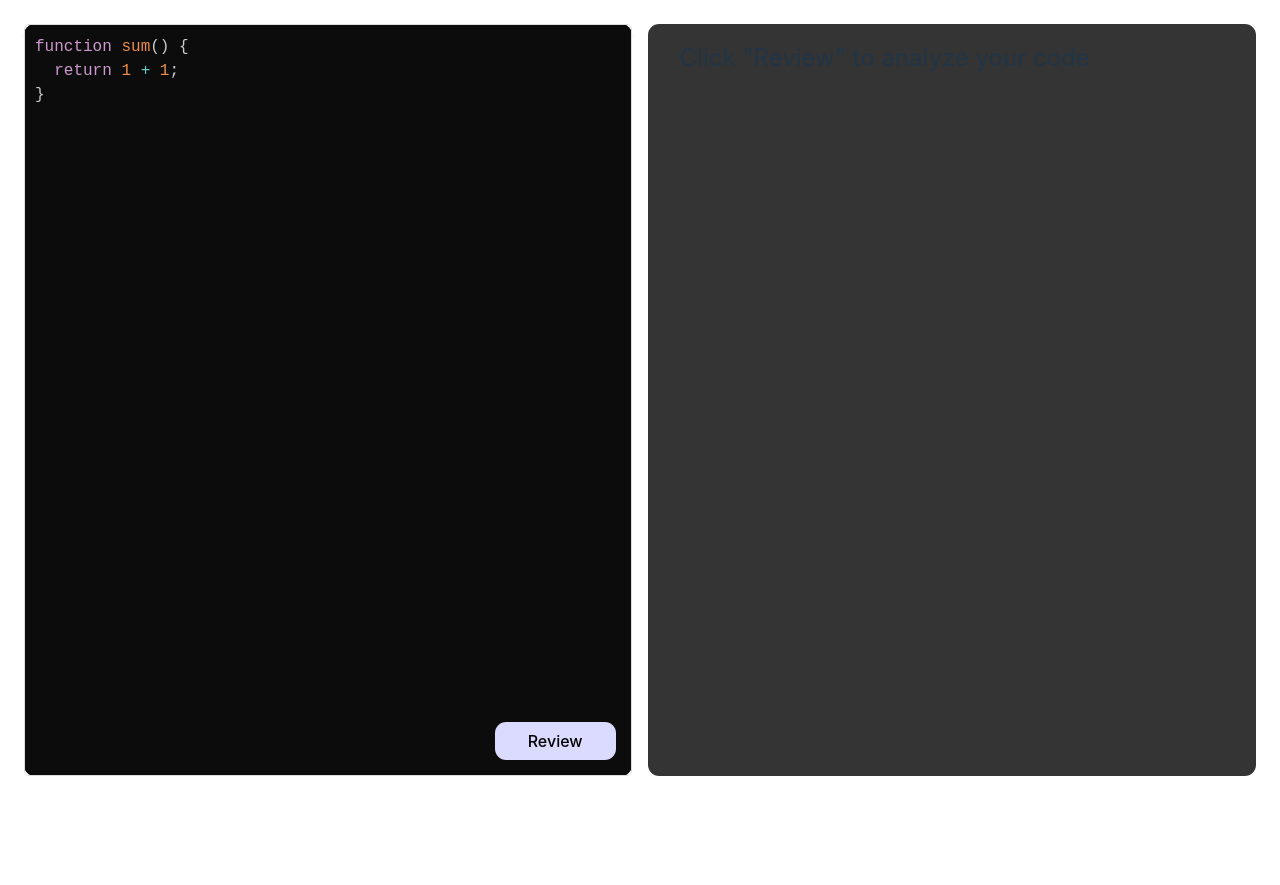
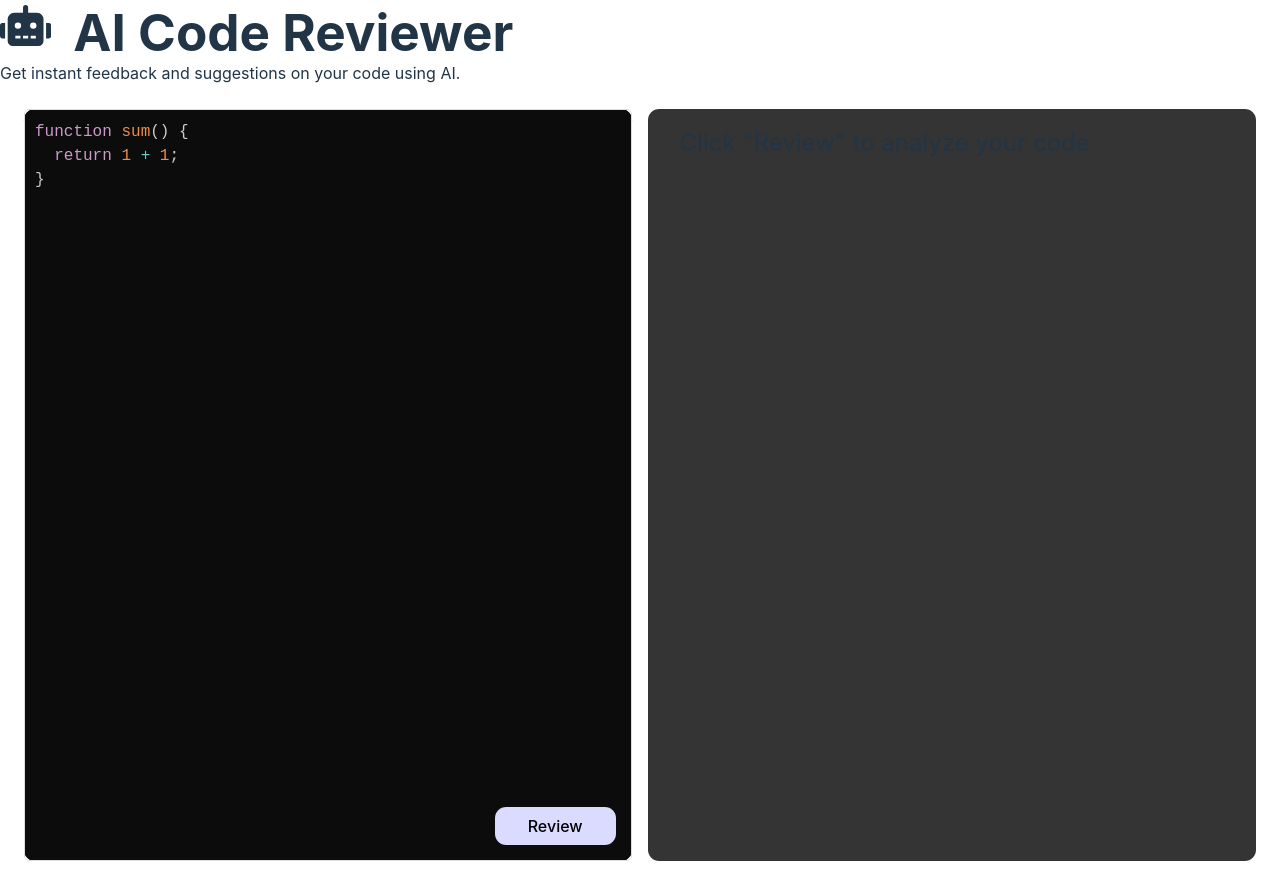
Before and after one commit to aditisha019/code-reviewer-frontend, a React (Vite) app: page / in a window 1280 px wide. Before the commit the page ends 800 px from the top, so only its background shows below. Built offline with nearby package versions, Linux system fonts and the light colour scheme.

Commit message:
Update App.jsx

```diff
--- a/src/App.jsx
+++ b/src/App.jsx
@@ -8,6 +8,7 @@ import rehypeHighlight from "rehype-highlight";
 import "highlight.js/styles/github-dark.css";
 import axios from 'axios';
 import './App.css';
+import { FaRobot } from 'react-icons/fa';
 
 function App() {
   const [code, setCode] = useState(`function sum() {
@@ -41,6 +42,8 @@ function App() {
 
   return (
     <>
+     <h1 className="app-heading"><FaRobot style={{ marginRight: '10px' }} /> AI Code Reviewer</h1>
+     <p className="subheading">Get instant feedback and suggestions on your code using AI.</p>
       <main>
         <div className="left">
           <div className="code">
```
